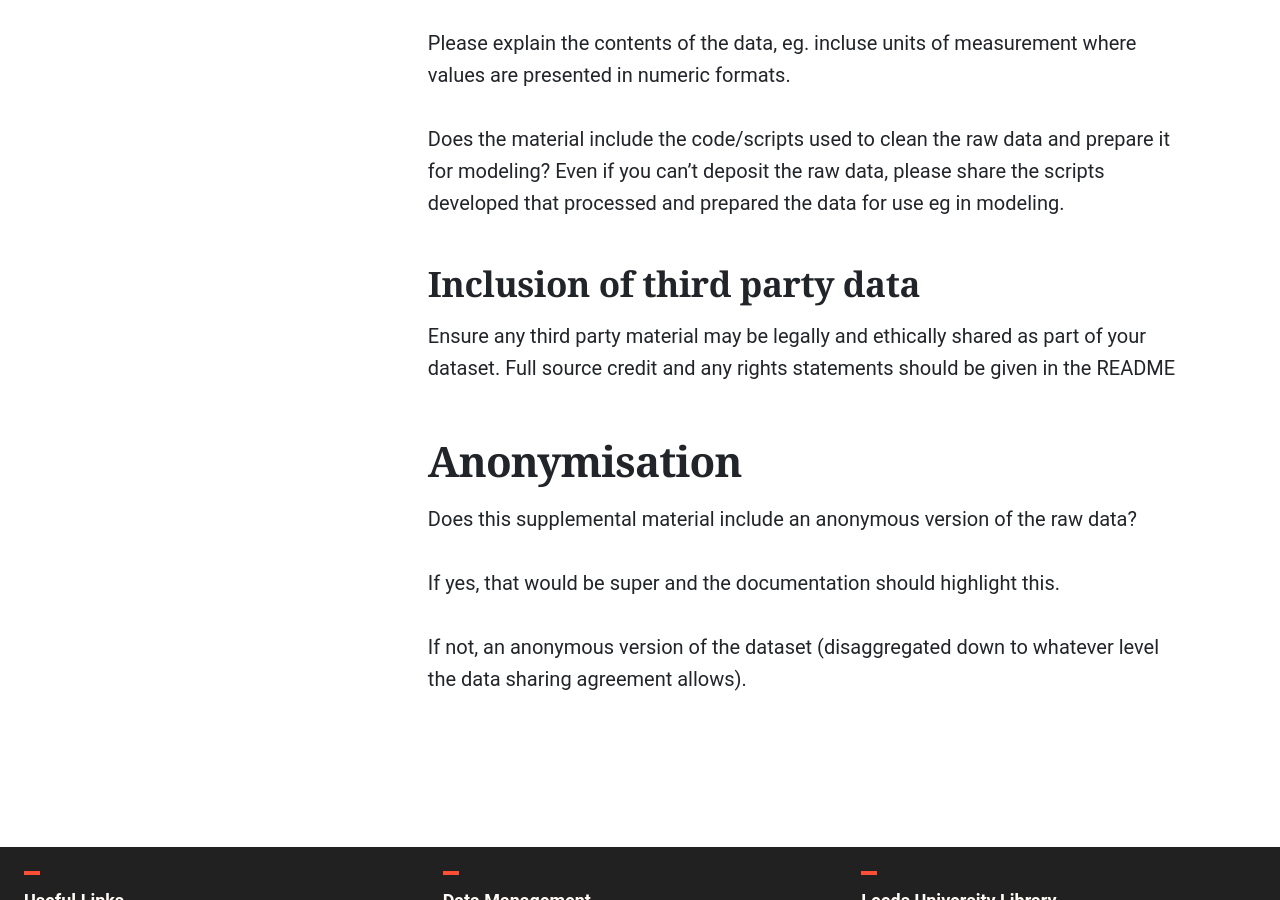
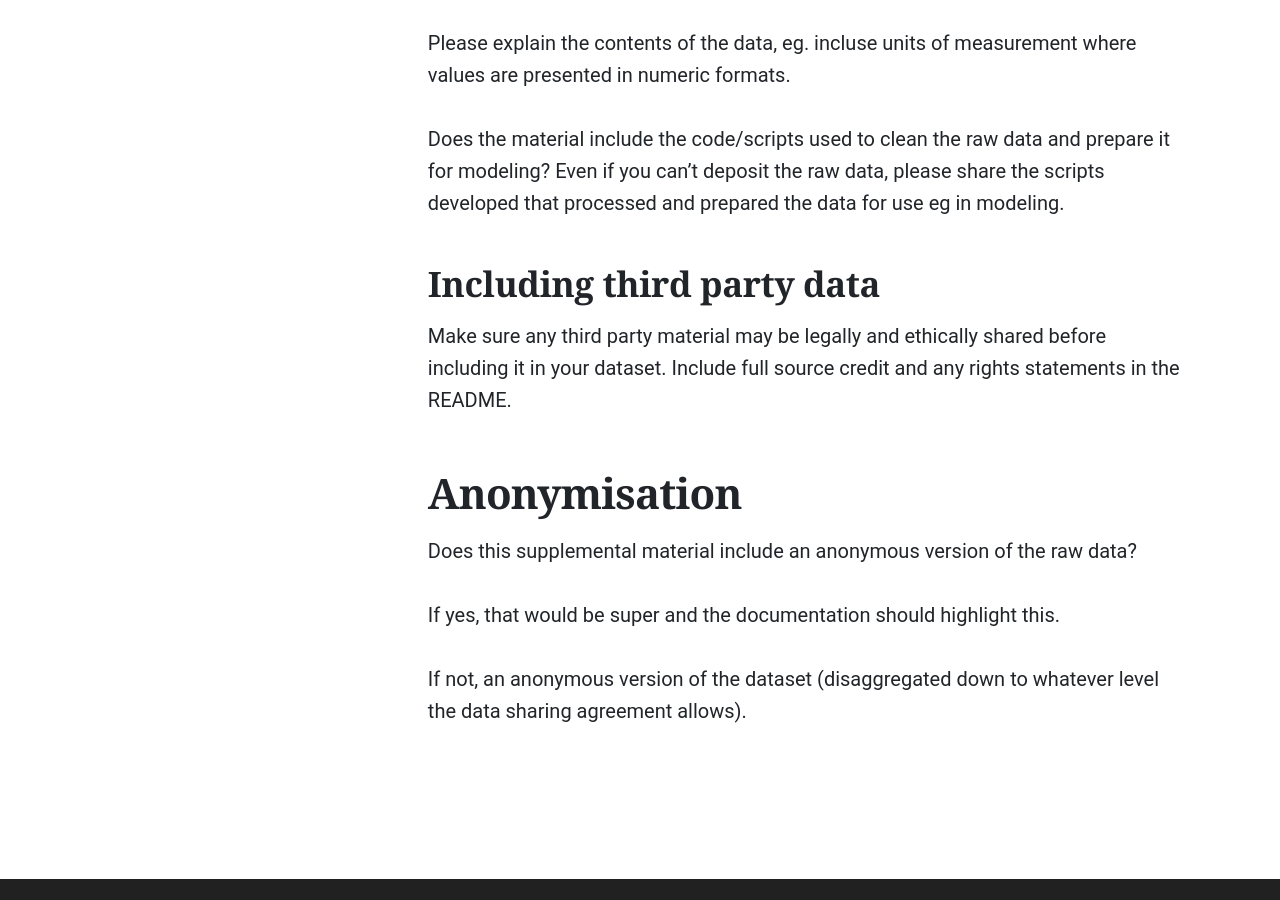
Before and after one commit to uol-library/rdl-handbook, a Jekyll site: the page built from pages/policies-processes/creating-a-readme.md, in a window 1280 px wide and 900 px high, scrolled down 1862 px. Built offline with Jekyll 4.4.1, drawn with Linux system fonts in a browser that asks for light colours; some web fonts are replaced.

Commit message:
Update creating-a-readme.md

```diff
--- a/pages/policies-processes/creating-a-readme.md
+++ b/pages/policies-processes/creating-a-readme.md
@@ -41,9 +41,9 @@ Please explain the contents of the data, eg. incluse units of measurement where
 
 Does the material include the code/scripts used to clean the raw data and prepare it for modeling? Even if you can’t deposit the raw data, please share the scripts developed that processed and prepared the data for use eg in modeling.
 
-### Inclusion of third party data
+### Including third party data
 
-Ensure any third party material may be legally and ethically shared as part of your dataset. Full source credit and any rights statements should be given in the README
+Make sure any third party material may be legally and ethically shared before including it in your dataset. Include full source credit and any rights statements in the README.
 
 ## Anonymisation
 
```
